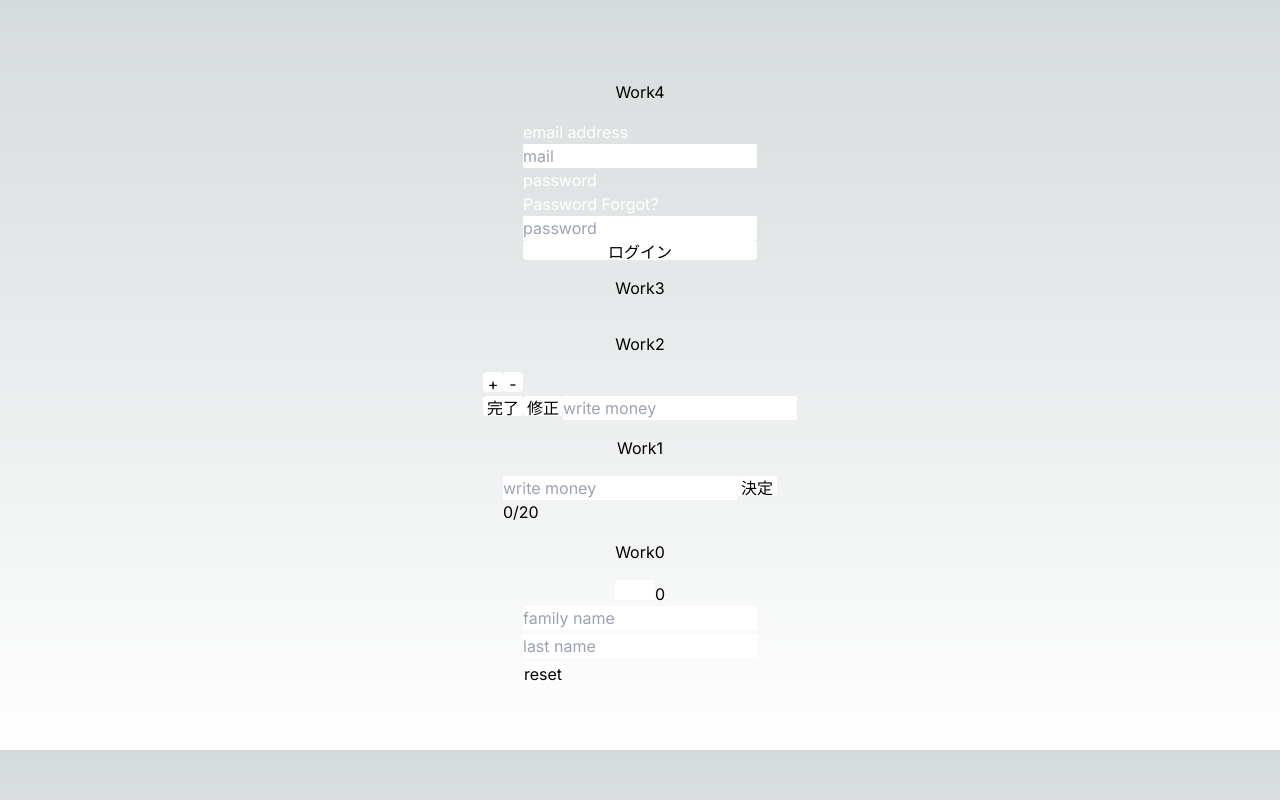
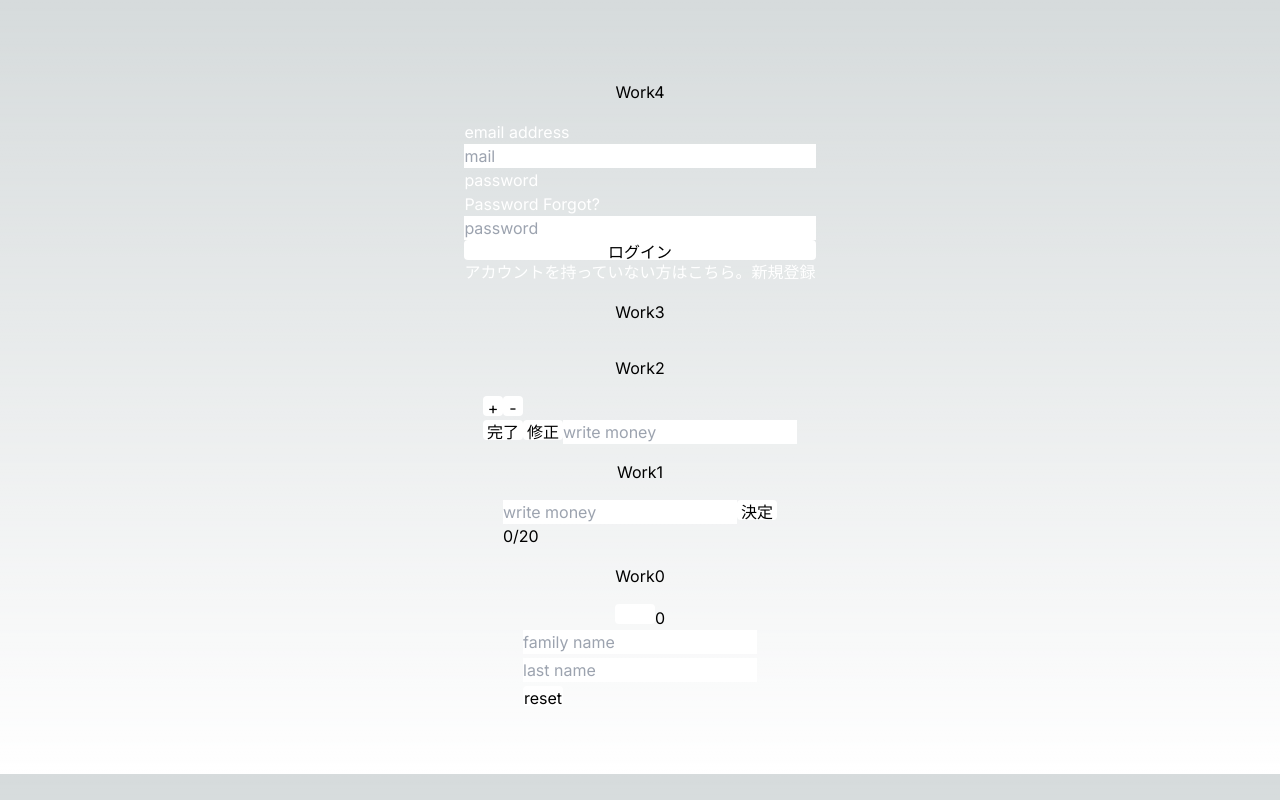
Before and after one commit to IshikawaShinya/playgroundReact, a Next.js app: page / in a window 1280 px wide. Built offline with nearby package versions, Linux system fonts and the light colour scheme.

Commit message:
遷移可能 新規登録画面

```diff
--- a/app/page.tsx
+++ b/app/page.tsx
@@ -12,7 +12,8 @@ let nextId = 0;
 
 const navigation ={
   register:{href:'/pages/register'},
-  loginsuccess:{href:'/pages/loginSuccess'}
+  loginsuccess:{href:'/pages/loginSuccess'},
+  passwordForgot:{href:'/pages/passwordForgot'}
 }
 export default function Home() {
   //Work3 REST API
@@ -80,7 +81,7 @@ export default function Home() {
         <label  className='text-white'>password</label>
         <div>
           <Link
-          href={navigation.register.href}
+          href={navigation.passwordForgot.href}
           className="text-white"
           >
             Password Forgot?
@@ -106,6 +107,14 @@ export default function Home() {
         </button>
         <div className='text-white'>
           {alertMessage}
+        </div>
+        <div className='items-right'>
+        <Link
+          href={navigation.register.href}
+          className="text-white"
+          >
+            アカウントを持っていない方はこちら。新規登録
+          </Link>
         </div>
       </div>
       {/* WORK3 */}
--- /dev/null
+++ b/app/pages/passwordForgot/page.tsx
@@ -0,0 +1,5 @@
+export default function passwordForgot() {
+    return (
+        <div className="p-16 text-white">passwordForgot</div>
+    )
+}
```
